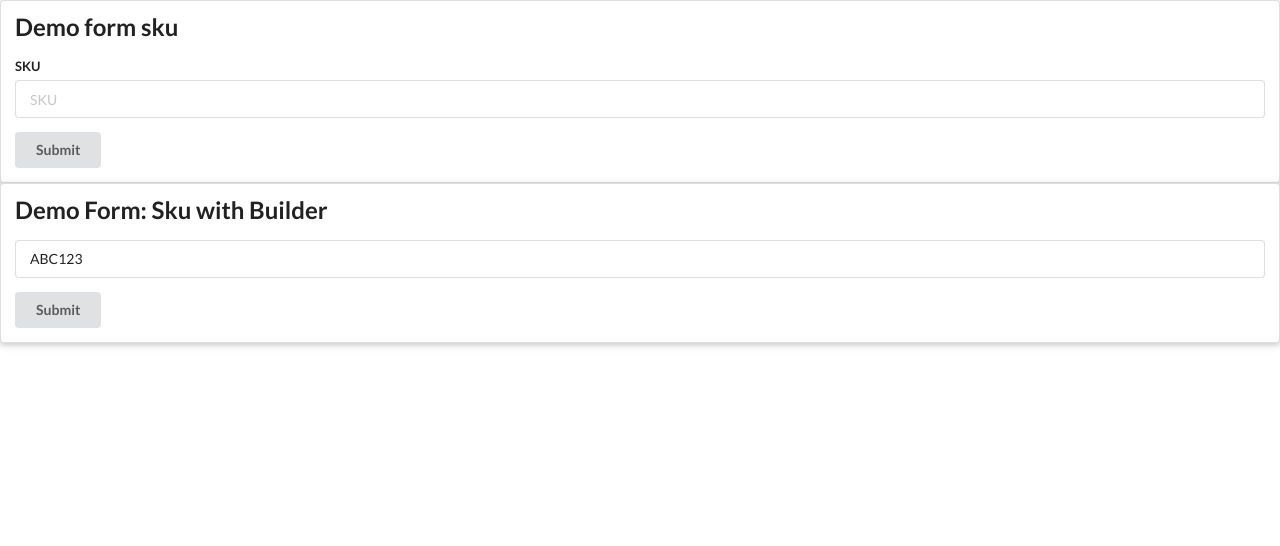
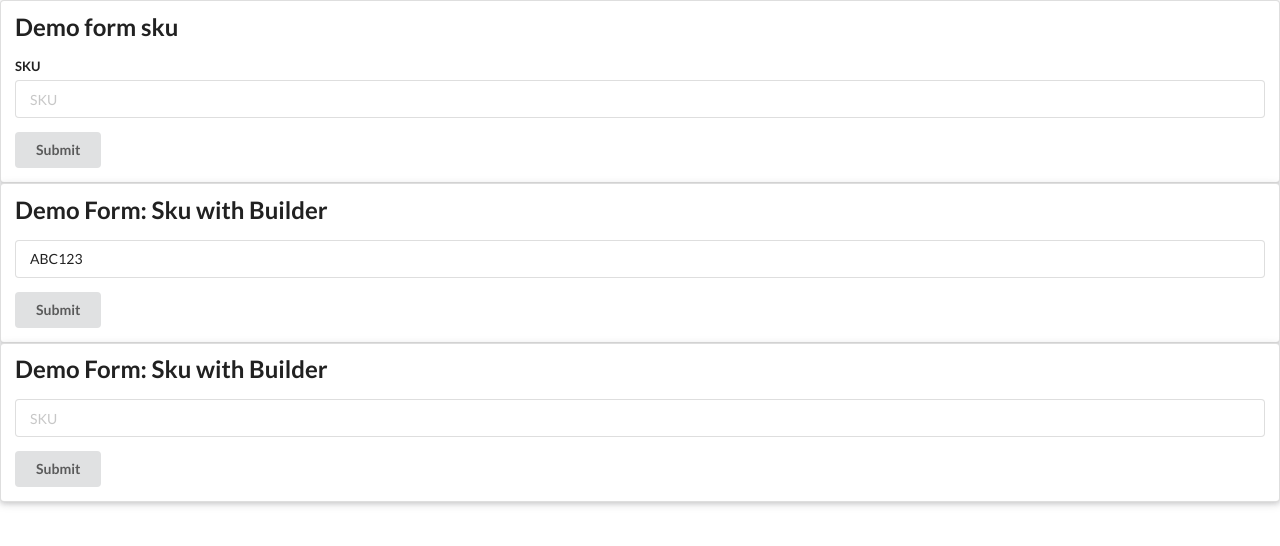
Before and after one commit to Keleman23/20210531_angular, an Angular app in the folder angular-form/: page / in a window 1280 px wide. Shown: the top 546 px of the page. Built offline with nearby package versions, Linux system fonts and the light colour scheme.

Commit message:
validate component

```diff
--- a/angular-form/src/app/app.component.html
+++ b/angular-form/src/app/app.component.html
@@ -1,3 +1,5 @@
 <app-demo-form-sku></app-demo-form-sku>
 
 <app-demo-form-sku-with-builder></app-demo-form-sku-with-builder>
+
+<demo-form-with-validation-explicit></demo-form-with-validation-explicit>
--- a/angular-form/src/app/app.module.ts
+++ b/angular-form/src/app/app.module.ts
@@ -5,12 +5,14 @@ import { BrowserModule } from '@angular/platform-browser';
 import { AppComponent } from './app.component';
 import { DemoFormSkuComponent } from './demo-form-sku/demo-form-sku.component';
 import { DemoFormSkuWithBuilderComponent } from './demo-form-sku-with-builder/demo-form-sku-with-builder.component';
+import { DemoFormWithValidationExplicitComponent } from './demo-form-with-validation-explicit/demo-form-with-validation-explicit';
 
 @NgModule({
   declarations: [
     AppComponent,
     DemoFormSkuComponent,
-    DemoFormSkuWithBuilderComponent
+    DemoFormSkuWithBuilderComponent,
+    DemoFormWithValidationExplicitComponent
   ],
   imports: [
     BrowserModule,
--- /dev/null
+++ b/angular-form/src/app/demo-form-with-validation-explicit/demo-form-with-validation-explicit.html
@@ -0,0 +1,14 @@
+<div class="ui raised segment">
+    <h2 class="ui header">Demo Form: Sku with Builder</h2>
+
+    <form [formGroup]="myForm" (ngSubmit)="onSubmit(myForm.value)" class="ui form">
+
+        <div class="field" [class.error] = "!sku.valid && sku.touched">
+            <label for="skuInput"></label>
+            <input type="text" id="skuInput" placeholder="SKU"
+            [formControl]="sku">
+        </div>
+
+        <button class="ui button" type="submit">Submit</button>
+    </form>
+</div>
--- /dev/null
+++ b/angular-form/src/app/demo-form-with-validation-explicit/demo-form-with-validation-explicit.ts
@@ -0,0 +1,26 @@
+import { Component, OnInit } from '@angular/core';
+import { AbstractControl, FormBuilder, FormGroup, Validators } from '@angular/forms';
+
+@Component({
+  selector: 'demo-form-with-validation-explicit',
+  templateUrl: './demo-form-with-validation-explicit.html',
+})
+export class DemoFormWithValidationExplicitComponent implements OnInit {
+  myForm: FormGroup;
+  sku: AbstractControl;
+  constructor(fb: FormBuilder) {
+    this.myForm = fb.group({
+      'sku': ['', Validators.required]
+    });
+
+    this.sku = this.myForm.controls['sku'];
+  }
+
+  ngOnInit(): void {
+  }
+
+  onSubmit(value: string): void {
+    console.log('Submitted:', value);
+  }
+
+}
```
